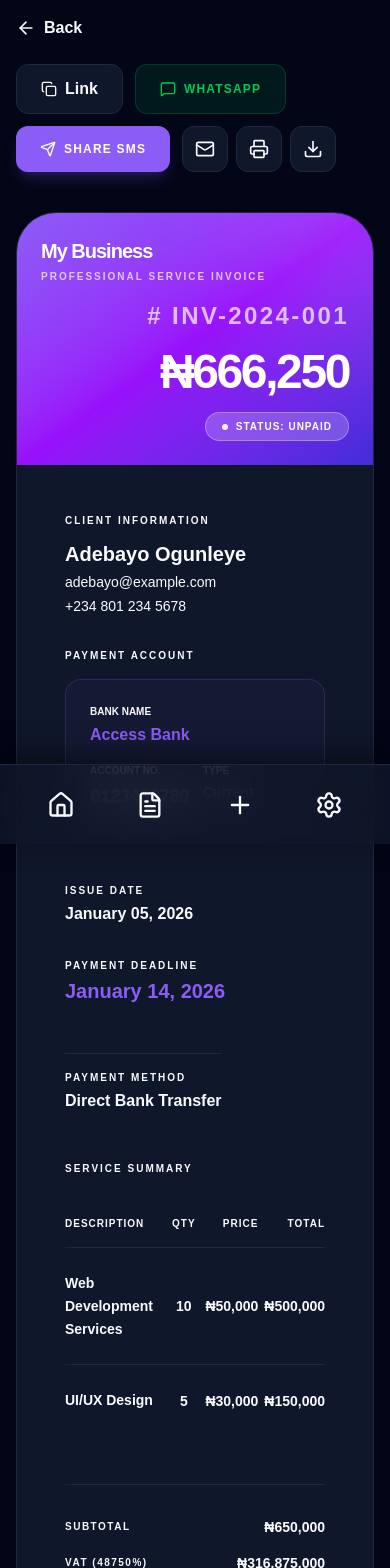
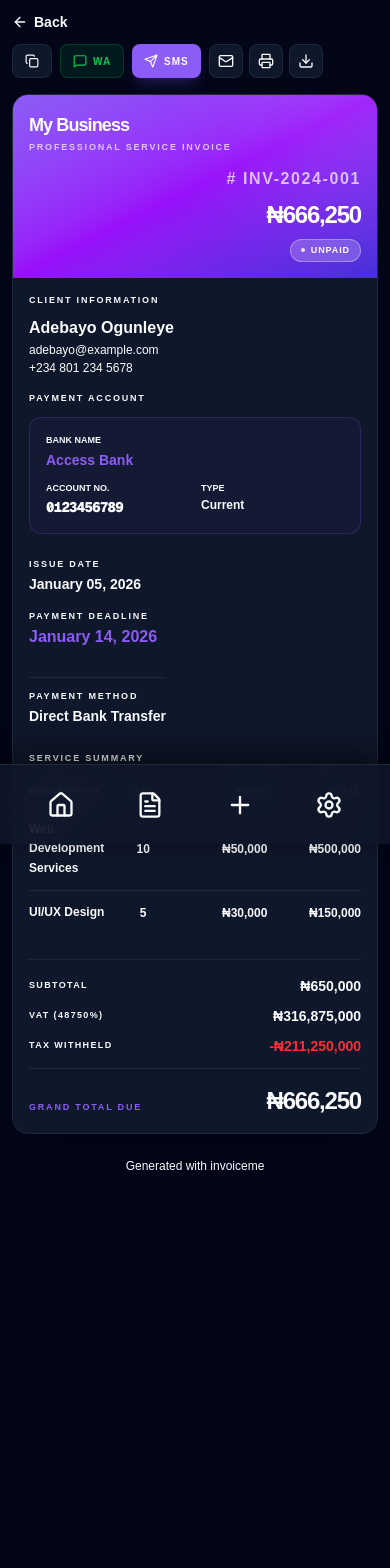
Before and after one commit to Kariaki58/invoice_manager, a Next.js app: page /invoice/1 in a window 390 px wide. Shown: the top 1568 px of the page. After the commit the page ends 1346 px from the top, so only its background shows below. Built offline with nearby package versions, Linux system fonts and the light colour scheme.

Commit message:
ensuring mobile view is great

```diff
--- a/app/invoice/[id]/page.tsx
+++ b/app/invoice/[id]/page.tsx
@@ -18,11 +18,11 @@ export default function InvoicePreview() {
   if (!invoice) {
     return (
       <div className="min-h-screen bg-background p-4 md:p-8 flex items-center justify-center">
-        <div className="text-center">
-          <p className="text-xl text-muted-foreground mb-6 font-bold">Invoice not found</p>
+        <div className="text-center px-4">
+          <p className="text-base md:text-xl text-muted-foreground mb-4 md:mb-6 font-bold">Invoice not found</p>
           <button
             onClick={() => router.push('/invoices')}
-            className="px-8 py-4 bg-primary text-white rounded-2xl font-black hover:bg-primary/90 transition-all shadow-xl shadow-primary/25"
+            className="px-6 py-3 md:px-8 md:py-4 bg-primary text-white rounded-xl md:rounded-2xl font-black text-sm md:text-base hover:bg-primary/90 transition-all shadow-xl shadow-primary/25"
           >
             Back to Invoices
           </button>
@@ -64,198 +64,213 @@ export default function InvoicePreview() {
   };
 
   return (
-    <div className="min-h-screen bg-background p-4 md:p-8 transition-colors">
-      <div className="max-w-4xl mx-auto">
+    <div className="min-h-screen bg-background p-3 md:p-8 transition-colors overflow-x-hidden">
+      <div className="max-w-4xl mx-auto w-full">
         {/* Header Actions */}
-        <div className="mb-10 flex flex-col md:flex-row md:items-center md:justify-between gap-6">
+        <div className="mb-4 md:mb-10 flex flex-col gap-3 md:flex-row md:items-center md:justify-between">
           <button
             onClick={() => router.back()}
-            className="inline-flex items-center gap-2 text-muted-foreground hover:text-primary transition-colors font-bold group"
+            className="inline-flex items-center gap-1.5 md:gap-2 text-muted-foreground hover:text-primary transition-colors font-bold group text-sm md:text-base"
           >
-            <ArrowLeft className="w-5 h-5 group-hover:-translate-x-1 transition-transform" />
+            <ArrowLeft className="w-4 h-4 md:w-5 md:h-5 group-hover:-translate-x-1 transition-transform" />
             Back
           </button>
-          <div className="flex flex-wrap gap-3">
+          <div className="flex flex-wrap gap-2 md:gap-3">
             <button
               onClick={handleCopyLink}
-              className="flex items-center gap-2 px-6 py-3 bg-card border border-border rounded-xl font-bold transition-all hover:bg-muted/10"
+              className="flex items-center gap-1.5 md:gap-2 px-3 py-2 md:px-6 md:py-3 bg-card border border-border rounded-lg md:rounded-xl font-bold text-xs md:text-sm transition-all hover:bg-muted/10"
             >
               {copied ? (
                 <>
-                  <Check className="w-4 h-4 text-green-500" />
-                  <span className="text-green-500">Copied!</span>
+                  <Check className="w-3.5 h-3.5 md:w-4 md:h-4 text-green-500" />
+                  <span className="text-green-500 text-xs md:text-sm">Copied!</span>
                 </>
               ) : (
                 <>
-                  <Copy className="w-4 h-4" />
-                  Link
+                  <Copy className="w-3.5 h-3.5 md:w-4 md:h-4" />
+                  <span className="hidden sm:inline">Link</span>
                 </>
               )}
             </button>
             <button
               onClick={handleWhatsApp}
-              className="flex items-center gap-2 px-6 py-3 bg-green-500/10 text-green-500 border border-green-500/20 rounded-xl font-black text-xs uppercase tracking-widest hover:bg-green-500 hover:text-white transition-all transform hover:scale-105 active:scale-95"
+              className="flex items-center gap-1.5 md:gap-2 px-3 py-2 md:px-6 md:py-3 bg-green-500/10 text-green-500 border border-green-500/20 rounded-lg md:rounded-xl font-black text-[10px] md:text-xs uppercase tracking-widest hover:bg-green-500 hover:text-white transition-all transform hover:scale-105 active:scale-95"
             >
-              <MessageSquare className="w-4 h-4" />
-              WhatsApp
+              <MessageSquare className="w-3.5 h-3.5 md:w-4 md:h-4" />
+              <span className="hidden sm:inline">WhatsApp</span>
+              <span className="sm:hidden">WA</span>
             </button>
             <button
               onClick={handleSMS}
-              className="flex items-center gap-2 px-6 py-3 bg-primary text-white rounded-xl font-black text-xs uppercase tracking-widest hover:bg-primary/90 transition-all shadow-lg shadow-primary/20 transform hover:scale-105 active:scale-95"
+              className="flex items-center gap-1.5 md:gap-2 px-3 py-2 md:px-6 md:py-3 bg-primary text-white rounded-lg md:rounded-xl font-black text-[10px] md:text-xs uppercase tracking-widest hover:bg-primary/90 transition-all shadow-lg shadow-primary/20 transform hover:scale-105 active:scale-95"
             >
-              <Send className="w-4 h-4" />
-              Share SMS
+              <Send className="w-3.5 h-3.5 md:w-4 md:h-4" />
+              <span className="hidden sm:inline">Share SMS</span>
+              <span className="sm:hidden">SMS</span>
             </button>
-            <div className="flex gap-2">
+            <div className="flex gap-1.5 md:gap-2">
               <button
                 onClick={handleEmail}
-                className="flex items-center justify-center p-3 bg-card border border-border rounded-xl hover:bg-muted/10 transition-all text-muted-foreground"
+                className="flex items-center justify-center p-2 md:p-3 bg-card border border-border rounded-lg md:rounded-xl hover:bg-muted/10 transition-all text-muted-foreground"
                 title="Send Email"
               >
-                <Mail className="w-5 h-5" />
+                <Mail className="w-4 h-4 md:w-5 md:h-5" />
               </button>
               <button
                 onClick={() => window.print()}
-                className="flex items-center justify-center p-3 bg-card border border-border rounded-xl hover:bg-muted/10 transition-all text-muted-foreground"
+                className="flex items-center justify-center p-2 md:p-3 bg-card border border-border rounded-lg md:rounded-xl hover:bg-muted/10 transition-all text-muted-foreground"
                 title="Print"
               >
-                <Printer className="w-5 h-5" />
+                <Printer className="w-4 h-4 md:w-5 md:h-5" />
               </button>
               <button
-                className="flex items-center justify-center p-3 bg-card border border-border rounded-xl hover:bg-muted/10 transition-all text-muted-foreground"
+                className="flex items-center justify-center p-2 md:p-3 bg-card border border-border rounded-lg md:rounded-xl hover:bg-muted/10 transition-all text-muted-foreground"
                 title="Download PDF"
               >
-                <Download className="w-5 h-5" />
+                <Download className="w-4 h-4 md:w-5 md:h-5" />
               </button>
             </div>
           </div>
         </div>
 
         {/* Invoice Preview */}
-        <div className="bg-card rounded-[2.5rem] shadow-2xl border border-border overflow-hidden">
+        <div className="bg-card rounded-2xl md:rounded-[2.5rem] shadow-2xl border border-border overflow-hidden">
           {/* Invoice Header Gradient */}
-          <div className="bg-linear-to-br from-primary via-purple-600 to-indigo-700 p-6 md:p-12 text-white relative overflow-hidden">
+          <div className="bg-linear-to-br from-primary via-purple-600 to-indigo-700 p-4 md:p-12 text-white relative overflow-hidden">
             <div className="absolute top-0 right-0 w-64 h-64 bg-white/10 rounded-full blur-3xl -mr-32 -mt-32" />
-            <div className="relative z-10 flex flex-col md:flex-row md:items-start md:justify-between gap-4 md:gap-8">
-              <div>
-                <h1 className="text-xl md:text-4xl font-black mb-1 md:mb-2 tracking-tighter">{settings.businessName || 'Your Business'}</h1>
-                <p className="text-purple-100 font-bold opacity-80 uppercase tracking-[0.2em] text-[10px] md:text-xs">Professional Service Invoice</p>
+            <div className="relative z-10 flex flex-col gap-3 md:flex-row md:items-start md:justify-between md:gap-8">
+              <div className="min-w-0 flex-1">
+                <h1 className="text-lg md:text-4xl font-black mb-0.5 md:mb-2 tracking-tighter truncate">{settings.businessName || 'Your Business'}</h1>
+                <p className="text-purple-100 font-bold opacity-80 uppercase tracking-[0.2em] text-[9px] md:text-xs">Professional Service Invoice</p>
               </div>
-              <div className="text-right">
-                <h2 className="text-2xl font-black tracking-widest mb-1 opacity-70"># {invoice.invoiceNumber}</h2>
-                <div className="text-5xl font-black tracking-tighter mt-4">
+              <div className="text-right md:text-right flex-shrink-0">
+                <h2 className="text-base md:text-2xl font-black tracking-widest mb-0.5 md:mb-1 opacity-70"># {invoice.invoiceNumber}</h2>
+                <div className="text-2xl md:text-5xl font-black tracking-tighter mt-2 md:mt-4">
                   ₦{(invoice.total || 0).toLocaleString()}
                 </div>
-                <div className="inline-flex items-center gap-2 px-4 py-1.5 bg-white/20 backdrop-blur-md rounded-full text-[10px] font-black uppercase tracking-widest border border-white/30 mt-4">
-                  <span className="w-1.5 h-1.5 rounded-full bg-white animate-pulse" />
-                  Status: {invoice.status}
+                <div className="inline-flex items-center gap-1.5 md:gap-2 px-2.5 py-1 md:px-4 md:py-1.5 bg-white/20 backdrop-blur-md rounded-full text-[9px] md:text-[10px] font-black uppercase tracking-widest border border-white/30 mt-2 md:mt-4">
+                  <span className="w-1 h-1 md:w-1.5 md:h-1.5 rounded-full bg-white animate-pulse" />
+                  <span className="hidden sm:inline">Status: </span>{invoice.status}
                 </div>
               </div>
             </div>
           </div>
 
           {/* Invoice Details Container */}
-          <div className="p-12">
-            <div className="grid grid-cols-1 md:grid-cols-2 gap-12 mb-12">
-              <div className="space-y-8">
+          <div className="p-4 md:p-12">
+            <div className="grid grid-cols-1 md:grid-cols-2 gap-6 md:gap-12 mb-6 md:mb-12">
+              <div className="space-y-4 md:space-y-8">
                 <div>
-                  <h3 className="text-[10px] font-black text-muted-foreground uppercase tracking-[0.2em] mb-3">Client Information</h3>
-                  <div className="space-y-1">
-                    <p className="text-xl font-black text-foreground">{invoice.clientName}</p>
-                    <p className="text-muted-foreground font-medium text-sm">{invoice.clientEmail}</p>
-                    <p className="text-muted-foreground font-medium text-sm">{invoice.clientPhone}</p>
+                  <h3 className="text-[9px] md:text-[10px] font-black text-muted-foreground uppercase tracking-[0.2em] mb-2 md:mb-3">Client Information</h3>
+                  <div className="space-y-0.5 md:space-y-1">
+                    <p className="text-base md:text-xl font-black text-foreground truncate">{invoice.clientName}</p>
+                    <p className="text-muted-foreground font-medium text-xs md:text-sm truncate">{invoice.clientEmail}</p>
+                    <p className="text-muted-foreground font-medium text-xs md:text-sm">{invoice.clientPhone}</p>
                   </div>
                 </div>
                 <div>
-                  <h3 className="text-[10px] font-black text-muted-foreground uppercase tracking-[0.2em] mb-4">Payment Account</h3>
+                  <h3 className="text-[9px] md:text-[10px] font-black text-muted-foreground uppercase tracking-[0.2em] mb-3 md:mb-4">Payment Account</h3>
                   {accountDetails ? (
-                    <div className="p-6 bg-primary/5 rounded-2xl border border-primary/20 space-y-4">
+                    <div className="p-4 md:p-6 bg-primary/5 rounded-xl md:rounded-2xl border border-primary/20 space-y-3 md:space-y-4">
                       <div>
-                        <p className="text-[10px] font-bold text-muted-foreground uppercase mb-1">Bank Name</p>
-                        <p className="font-black text-primary">{accountDetails.bankName}</p>
+                        <p className="text-[9px] md:text-[10px] font-bold text-muted-foreground uppercase mb-0.5 md:mb-1">Bank Name</p>
+                        <p className="font-black text-primary text-sm md:text-base truncate">{accountDetails.bankName}</p>
                       </div>
-                      <div className="grid grid-cols-2 gap-4">
+                      <div className="grid grid-cols-2 gap-3 md:gap-4">
                         <div>
-                          <p className="text-[10px] font-bold text-muted-foreground uppercase mb-1">Account No.</p>
-                          <p className="font-black text-foreground font-mono tracking-tighter text-lg">{accountDetails.accountNumber}</p>
+                          <p className="text-[9px] md:text-[10px] font-bold text-muted-foreground uppercase mb-0.5 md:mb-1">Account No.</p>
+                          <p className="font-black text-foreground font-mono tracking-tighter text-sm md:text-lg break-all">{accountDetails.accountNumber}</p>
                         </div>
                         <div>
-                          <p className="text-[10px] font-bold text-muted-foreground uppercase mb-1">Type</p>
-                          <p className="font-bold text-foreground text-sm">{accountDetails.accountType || 'Current'}</p>
+                          <p className="text-[9px] md:text-[10px] font-bold text-muted-foreground uppercase mb-0.5 md:mb-1">Type</p>
+                          <p className="font-bold text-foreground text-xs md:text-sm">{accountDetails.accountType || 'Current'}</p>
                         </div>
                       </div>
                     </div>
                   ) : (
-                    <p className="text-sm font-bold text-yellow-500 italic">No bank account details configured</p>
+                    <p className="text-xs md:text-sm font-bold text-yellow-500 italic">No bank account details configured</p>
                   )}
                 </div>
               </div>
-              <div className="md:text-right space-y-8">
+              <div className="md:text-right space-y-4 md:space-y-8">
                 <div>
-                  <h3 className="text-[10px] font-black text-muted-foreground uppercase tracking-[0.2em] mb-1">Issue Date</h3>
-                  <p className="font-bold text-foreground">{format(new Date(invoice.createdAt), 'MMMM dd, yyyy')}</p>
+                  <h3 className="text-[9px] md:text-[10px] font-black text-muted-foreground uppercase tracking-[0.2em] mb-0.5 md:mb-1">Issue Date</h3>
+                  <p className="font-bold text-foreground text-sm md:text-base">{format(new Date(invoice.createdAt), 'MMMM dd, yyyy')}</p>
                 </div>
                 <div>
-                  <h3 className="text-[10px] font-black text-muted-foreground uppercase tracking-[0.2em] mb-1">Payment Deadline</h3>
-                  <p className="font-black text-primary text-xl">
+                  <h3 className="text-[9px] md:text-[10px] font-black text-muted-foreground uppercase tracking-[0.2em] mb-0.5 md:mb-1">Payment Deadline</h3>
+                  <p className="font-black text-primary text-base md:text-xl">
                     {format(new Date(invoice.dueDate), 'MMMM dd, yyyy')}
                   </p>
                 </div>
-                <div className="pt-4 mt-4 border-t border-border inline-block md:ml-auto">
-                   <p className="text-[10px] font-black text-muted-foreground uppercase tracking-[0.2em] mb-1">Payment Method</p>
-                   <p className="font-black text-foreground">Direct Bank Transfer</p>
+                <div className="pt-3 md:pt-4 mt-3 md:mt-4 border-t border-border inline-block md:ml-auto">
+                   <p className="text-[9px] md:text-[10px] font-black text-muted-foreground uppercase tracking-[0.2em] mb-0.5 md:mb-1">Payment Method</p>
+                   <p className="font-black text-foreground text-sm md:text-base">Direct Bank Transfer</p>
                 </div>
               </div>
             </div>
 
             {/* Items Table */}
-            <div className="mb-12">
-              <h3 className="text-[10px] font-black text-muted-foreground uppercase tracking-[0.2em] mb-6">Service Summary</h3>
-              <div className="overflow-x-auto">
+            <div className="mb-6 md:mb-12">
+              <h3 className="text-[9px] md:text-[10px] font-black text-muted-foreground uppercase tracking-[0.2em] mb-3 md:mb-6">Service Summary</h3>
+              <div className="overflow-x-auto -mx-4 md:mx-0">
+                <div className="inline-block min-w-full align-middle px-4 md:px-0">
                   <table className="w-full">
                     <thead>
                       <tr className="border-b border-border">
-                      <th className="py-4 text-left text-[10px] font-black text-muted-foreground uppercase tracking-widest">Description</th>
-                      <th className="py-4 text-center text-[10px] font-black text-muted-foreground uppercase tracking-widest w-24">Qty</th>
-                      <th className="py-4 text-right text-[10px] font-black text-muted-foreground uppercase tracking-widest w-32">Price</th>
-                      <th className="py-4 text-right text-[10px] font-black text-muted-foreground uppercase tracking-widest w-32">Total</th>
+                        <th className="py-2 md:py-4 text-left text-[9px] md:text-[10px] font-black text-muted-foreground uppercase tracking-widest">Description</th>
+                        <th className="py-2 md:py-4 text-center text-[9px] md:text-[10px] font-black text-muted-foreground uppercase tracking-widest w-16 md:w-24">Qty</th>
+                        <th className="py-2 md:py-4 text-right text-[9px] md:text-[10px] font-black text-muted-foreground uppercase tracking-widest w-24 md:w-32">Price</th>
+                        <th className="py-2 md:py-4 text-right text-[9px] md:text-[10px] font-black text-muted-foreground uppercase tracking-widest w-24 md:w-32">Total</th>
                       </tr>
                     </thead>
                     <tbody className="divide-y divide-border">
-                    {invoice.items.map((item) => (
+                      {invoice.items.map((item) => {
+                        const quantity = (item.quantity != null && !isNaN(item.quantity)) ? Number(item.quantity) : 0;
+                        const price = (item.price != null && !isNaN(item.price)) ? Number(item.price) : 0;
+                        const itemTotal = (item.total != null && !isNaN(item.total))
+                          ? Number(item.total)
+                          : (quantity * price);
+                        const safeTotal = (!isNaN(itemTotal) && itemTotal >= 0) ? itemTotal : 0;
+                        const safePrice = (!isNaN(price) && price >= 0) ? price : 0;
+                        const safeQuantity = (!isNaN(quantity) && quantity >= 0) ? quantity : 0;
+
+                        return (
                           <tr key={item.id} className="group">
-                        <td className="py-6 pr-4">
-                          <p className="font-bold text-foreground text-sm leading-relaxed">{item.description}</p>
+                            <td className="py-3 md:py-6 pr-2 md:pr-4">
+                              <p className="font-bold text-foreground text-xs md:text-sm leading-relaxed break-words">{item.description || ''}</p>
                             </td>
-                        <td className="py-6 text-center font-bold text-muted-foreground text-sm">{item.quantity}</td>
-                        <td className="py-6 text-right font-bold text-muted-foreground text-sm">₦{item.price.toLocaleString()}</td>
-                        <td className="py-6 text-right font-black text-foreground text-sm">₦{(item.total || item.quantity * item.price).toLocaleString()}</td>
+                            <td className="py-3 md:py-6 text-center font-bold text-muted-foreground text-xs md:text-sm">{safeQuantity}</td>
+                            <td className="py-3 md:py-6 text-right font-bold text-muted-foreground text-xs md:text-sm">₦{safePrice.toLocaleString('en-NG')}</td>
+                            <td className="py-3 md:py-6 text-right font-black text-foreground text-xs md:text-sm">₦{safeTotal.toLocaleString('en-NG')}</td>
                           </tr>
-                    ))}
+                        );
+                      })}
                     </tbody>
                   </table>
                 </div>
               </div>
+            </div>
 
             {/* Summary */}
-            <div className="flex justify-end pt-8 border-t border-border">
-              <div className="w-full md:w-80 space-y-4">
-                <div className="flex justify-between items-center text-sm">
-                  <span className="font-bold text-muted-foreground uppercase tracking-[0.15em] text-[10px]">Subtotal</span>
-                  <span className="font-black text-foreground">₦{(invoice.subtotal || 0).toLocaleString()}</span>
+            <div className="flex justify-end pt-4 md:pt-8 border-t border-border">
+              <div className="w-full md:w-80 space-y-2.5 md:space-y-4">
+                <div className="flex justify-between items-center">
+                  <span className="font-bold text-muted-foreground uppercase tracking-[0.15em] text-[9px] md:text-[10px]">Subtotal</span>
+                  <span className="font-black text-foreground text-sm md:text-base">₦{(invoice.subtotal || 0).toLocaleString()}</span>
                 </div>
-                <div className="flex justify-between items-center text-sm">
-                  <span className="font-bold text-muted-foreground uppercase tracking-[0.15em] text-[10px]">VAT ({invoice.vat}%)</span>
-                  <span className="font-black text-foreground">₦{((invoice.subtotal * invoice.vat || 0) / 100).toLocaleString()}</span>
+                <div className="flex justify-between items-center">
+                  <span className="font-bold text-muted-foreground uppercase tracking-[0.15em] text-[9px] md:text-[10px]">VAT ({invoice.vat}%)</span>
+                  <span className="font-black text-foreground text-sm md:text-base">₦{((invoice.subtotal * invoice.vat || 0) / 100).toLocaleString()}</span>
                 </div>
-                <div className="flex justify-between items-center text-sm">
-                  <span className="font-bold text-muted-foreground uppercase tracking-[0.15em] text-[10px]">Tax Withheld</span>
-                  <span className="font-black text-red-500">-₦{((invoice.subtotal * invoice.withholdingTax || 0) / 100).toLocaleString()}</span>
+                <div className="flex justify-between items-center">
+                  <span className="font-bold text-muted-foreground uppercase tracking-[0.15em] text-[9px] md:text-[10px]">Tax Withheld</span>
+                  <span className="font-black text-red-500 text-sm md:text-base">-₦{((invoice.subtotal * invoice.withholdingTax || 0) / 100).toLocaleString()}</span>
                 </div>
-                <div className="pt-6 mt-4 border-t border-border">
+                <div className="pt-4 md:pt-6 mt-3 md:mt-4 border-t border-border">
                   <div className="flex justify-between items-end">
-                    <span className="text-[10px] font-black text-primary uppercase tracking-[0.2em] mb-1">Grand Total Due</span>
-                    <span className="text-4xl font-black text-foreground tracking-tighter">₦{(invoice.total || 0).toLocaleString()}</span>
+                    <span className="text-[9px] md:text-[10px] font-black text-primary uppercase tracking-[0.2em] mb-0.5 md:mb-1">Grand Total Due</span>
+                    <span className="text-2xl md:text-4xl font-black text-foreground tracking-tighter">₦{(invoice.total || 0).toLocaleString()}</span>
                   </div>
                 </div>
               </div>
@@ -263,9 +278,9 @@ export default function InvoicePreview() {
           </div>
         </div>
 
-        <div className="mt-12 text-center pb-20">
-          <p className="text-muted-foreground font-medium text-sm">
-            Generated with Spriie Invoice Manager
+        <div className="mt-6 md:mt-12 text-center pb-20 md:pb-8">
+          <p className="text-muted-foreground font-medium text-xs md:text-sm">
+            Generated with invoiceme
           </p>
         </div>
       </div>
```
Lines whose indentation alone changed are shown as unchanged.
